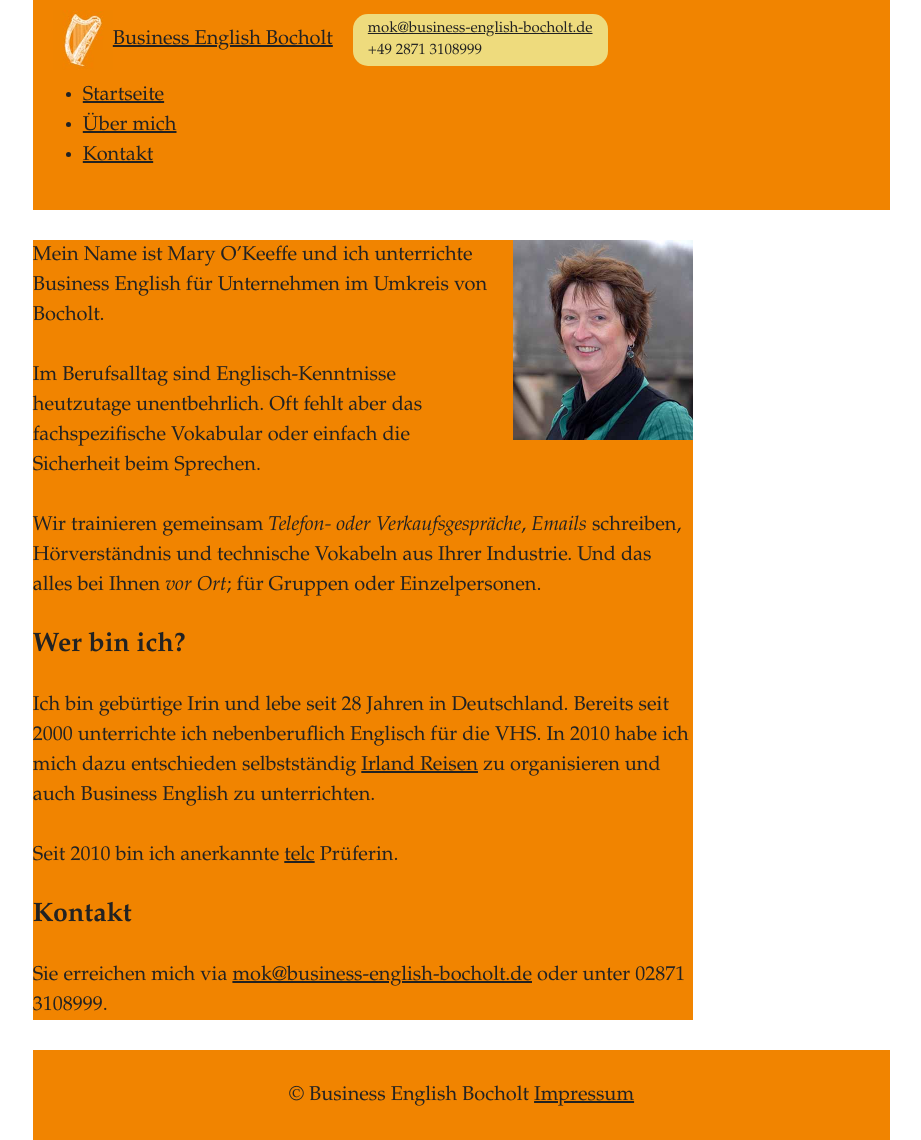
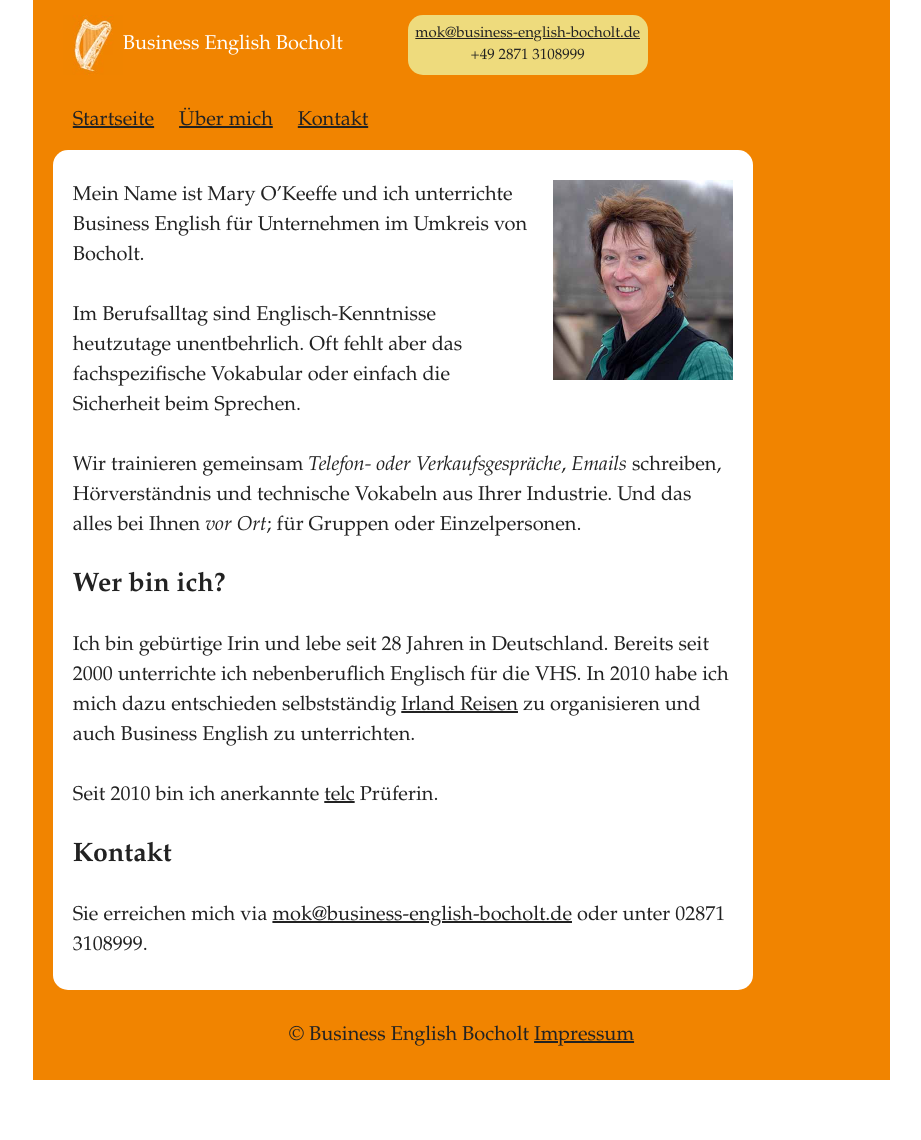
Before and after one commit to ArloL/business-english, a Jekyll site: the page built from index.md, in a window 1280 px wide. Shown: the whole page, without its empty margins (108-1029 px from the left). Built offline with Jekyll 4.4.1, drawn with Linux system fonts in a browser that asks for light colours; after the commit the page ends 1080 px from its top, so only the background shows below that.

Commit message:
Update css

```diff
--- a/_includes/header.html
+++ b/_includes/header.html
@@ -15,7 +15,7 @@
     <meta http-equiv="Content-Language" content="{{language}}">
     <meta name="viewport" content="width=device-width">
     <base href="{{site.url}}{{site.baseurl}}">
-    <link rel="stylesheet" href="css/f9aaf4f7d57b583b15461ddb7d8a1541.css">
+    <link rel="stylesheet" href="css/3b762bbdfc068f4ba47b0445f61bec86.css">
     {% if page.canonical %}
     <link rel="canonical" href="{{site.url}}{{site.baseurl}}{{page.canonical}}">
     {% endif %}
--- a/css/f9aaf4f7d57b583b15461ddb7d8a1541.css
+++ b/css/3b762bbdfc068f4ba47b0445f61bec86.css
@@ -53,17 +53,18 @@ p{margin:1.5em 0;}
 ol,ul{padding:0 0 0 1.5em;margin:1.5em 0;}
 ul ul,ul ol,ol ol,ol ul{margin:0;}
 a,a:active,a:visited{color:#222222;}
-.header,.footer,.article{background:#f18400;}
+.body{background:#f18400;}
 .content{max-width:33em;min-width:15em;word-wrap:break-word;}
-.header{padding:0.5em 1em;}
-.logo,.telBox{display:inline-block;vertical-align:middle;}
-.logo a{color:#fff;display:inline-block;}
-.nav{margin-top:0.5em;}.nav ul{font-size:0.8em;line-height:1.875;list-style:none;margin:0;padding:0;}.nav ul li{display:inline;}.nav ul li a{padding:0.4375em;white-space:nowrap;}.nav ul li a:hover,.nav ul li a:focus{background:#f1ae5d;}
-.telBox{display:inline-block;margin:0.25em 0.25em 0.25em 1em;padding:0.25em 1em;background-color:#eedb7d;font-size:0.75em;-webkit-border-radius:1em;-moz-border-radius:1em;border-radius:1em;}.telBox p{margin:0;font-size:1.125em;text-align:center;}
-.language{display:inline-block;margin:0.25em 0.25em 0.25em 1em;padding:0;}.language p{margin:0;}
-.article .content{background:#fff;padding:0.5em 1em;margin:0 1em;-webkit-border-radius:0.75em;-moz-border-radius:0.75em;border-radius:0.75em;}
-.article .mary{float:right;margin:0 0 0.5em 1em;width:9em;height:auto;max-width:180px;max-height:200px;}
+.header{padding:0 1.5em;}
+.logo,.telBox{vertical-align:middle;}
+a.logo{display:inline-block;margin:0.75em 0;color:#fff;text-decoration:none;}
+.telBox{display:none;font-size:0.75em;padding:0.5em;margin:0.75em 0;margin-left:4em;background-color:#eedb7d;text-align:center;-webkit-border-radius:1em;-moz-border-radius:1em;border-radius:1em;}
+.nav{list-style:none;padding:0;margin:0.75em 0;}.nav li{display:inline;}.nav li a{padding:0.5em;white-space:nowrap;}.nav li a:hover,.nav li a:focus{background:#f1ae5d;}
+.article.content{background:#fff;padding:0 1em;margin:0 1em;-webkit-border-radius:0.75em;-moz-border-radius:0.75em;border-radius:0.75em;}.article.content:before,.article.content:after{content:" ";display:table;}
+.article.content:after{clear:both;}
+.article.content{*zoom:1;}
+.article.content .mary{float:right;margin:0 0 0.5em 1em;width:9em;height:auto;max-width:180px;max-height:200px;}
 .footer{text-align:center;}.footer:before,.footer:after{content:" ";display:table;}
 .footer:after{clear:both;}
 .footer{*zoom:1;}
-@media only screen and (min-width:42em){body{font-size:1.25em;}}@media only screen and (min-width:54em){.header,.footer,.article{margin:0 1em;}}@media only screen and (min-width:60em){.header,.footer,.article{margin:0 2em;}}@media only screen and (min-width:72em){.header,.footer,.article{margin:0 22% 0 11%;}}@media only screen and (min-width:90em){body{font-size:1.5em;}}@media print{*{background:transparent !important;color:#000 !important;box-shadow:none !important;text-shadow:none !important;} body{font-size:12pt;margin:0;max-width:none;} a,a:visited{text-decoration:underline;} a[href]:after{content:" (" attr(href) ")";} abbr[title]:after{content:" (" attr(title) ")";} .ir a:after,a[href^="javascript:"]:after,a[href^="#"]:after{content:"";} pre,blockquote{border:1px solid #999;page-break-inside:avoid;} thead{display:table-header-group;} tr,img{page-break-inside:avoid;} img{max-width:100% !important;} @page {margin:11% 22% 22% 11%;}@page :left{margin:11% 11% 22% 22%;}p,h2,h3{orphans:3;widows:3;} h2,h3{page-break-after:avoid;} .header,.footer{display:none;} .article{margin:0;}}
+@media only screen and (min-width:42em){body{font-size:1.25em;} .telBox{display:inline-block;}}@media only screen and (min-width:54em){.body{margin:0 1em;}}@media only screen and (min-width:60em){.body{margin:0 2em;}}@media only screen and (min-width:72em){.body{margin:0 22% 0 11%;}}@media only screen and (min-width:90em){body{font-size:1.5em;}}@media print{*{background:transparent !important;color:#000 !important;box-shadow:none !important;text-shadow:none !important;} body{font-size:12pt;margin:0;max-width:none;} a,a:visited{text-decoration:underline;} a[href]:after{content:" (" attr(href) ")";} abbr[title]:after{content:" (" attr(title) ")";} .ir a:after,a[href^="javascript:"]:after,a[href^="#"]:after{content:"";} pre,blockquote{border:1px solid #999;page-break-inside:avoid;} thead{display:table-header-group;} tr,img{page-break-inside:avoid;} img{max-width:100% !important;} @page {margin:11% 22% 22% 11%;}@page :left{margin:11% 11% 22% 22%;}p,h2,h3{orphans:3;widows:3;} h2,h3{page-break-after:avoid;} .header,.footer{display:none;} .article{margin:0;}}
```
